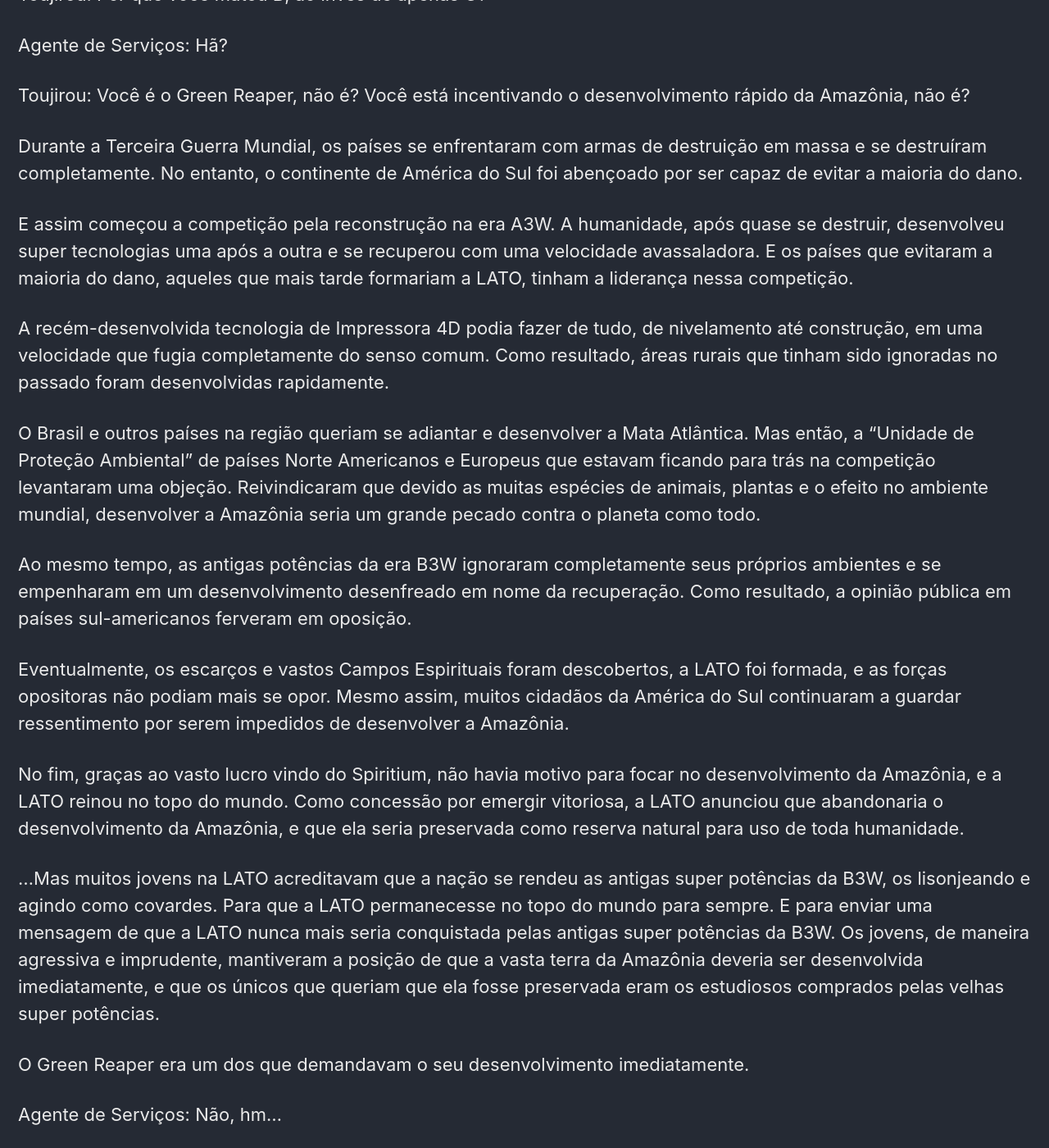
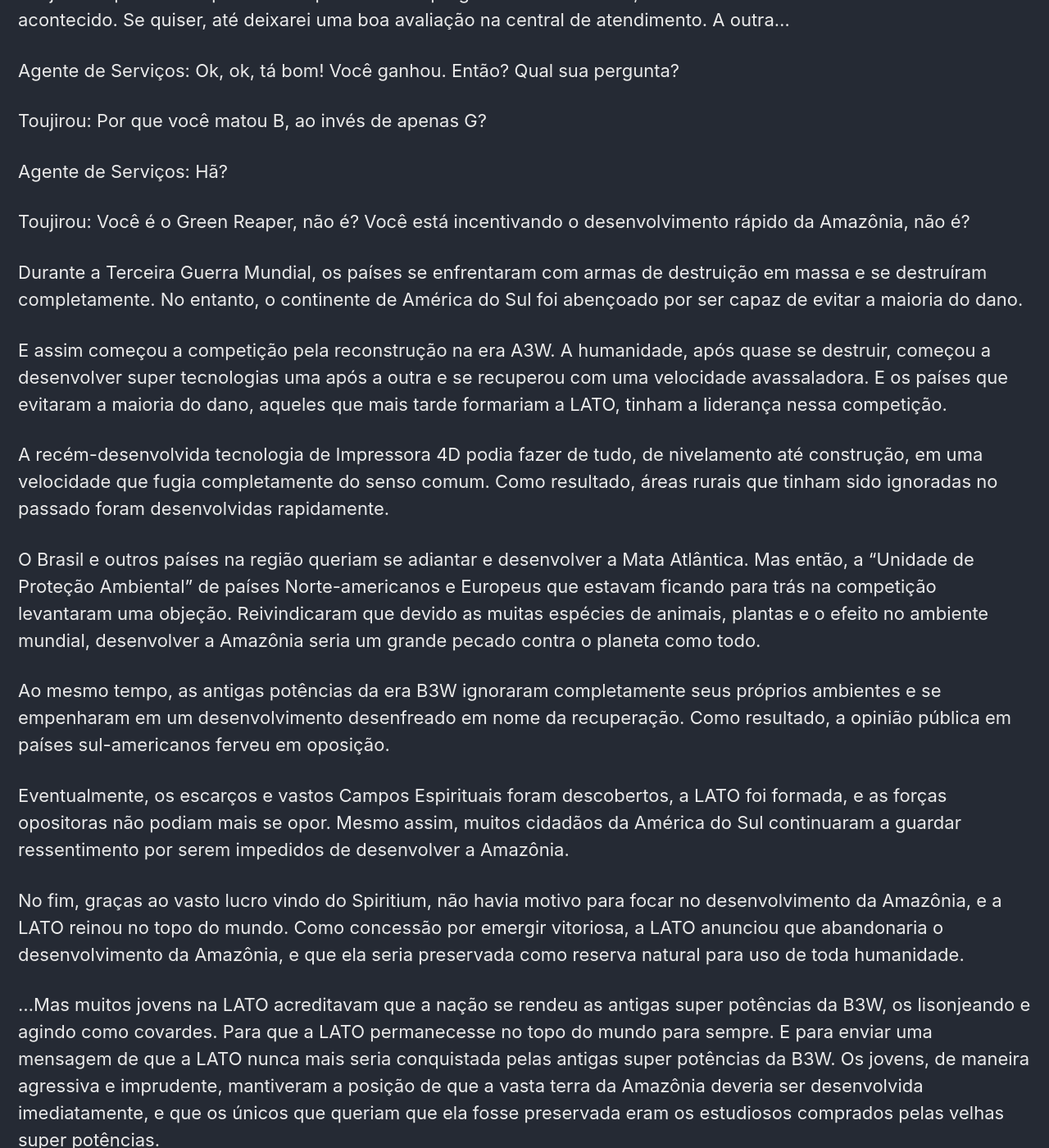
Before and after one commit to JesterThirty4/JesterThirty4.github.io, a Jekyll site: the page built from _pages/ciconia-phase2-preview.md, in a window 1280 px wide and 1400 px high, scrolled down 2764 px. Shown: the whole window at 82% size. Built offline with Jekyll 4.4.1, drawn with Linux system fonts in a browser that asks for light colours; cached includes are drawn as plain includes; some of the changed text lies outside the part shown.

Commit message:
Update ciconia-phase2-preview.md

```diff
--- a/_pages/ciconia-phase2-preview.md
+++ b/_pages/ciconia-phase2-preview.md
@@ -77,13 +80,13 @@
 
 Durante a Terceira Guerra Mundial, os países se enfrentaram com armas de destruição em massa e se destruíram completamente. No entanto, o continente de América do Sul foi abençoado por ser capaz de evitar a maioria do dano.
 
-E assim começou a competição pela reconstrução na era A3W. A humanidade, após quase se destruir, desenvolveu super tecnologias uma após a outra e se recuperou com uma velocidade avassaladora. E os países que evitaram a maioria do dano, aqueles que mais tarde formariam a LATO, tinham a liderança nessa competição.
+E assim começou a competição pela reconstrução na era A3W. A humanidade, após quase se destruir, começou a desenvolver super tecnologias uma após a outra e se recuperou com uma velocidade avassaladora. E os países que evitaram a maioria do dano, aqueles que mais tarde formariam a LATO, tinham a liderança nessa competição.
 
 A recém-desenvolvida tecnologia de Impressora 4D podia fazer de tudo, de nivelamento até construção, em uma velocidade que fugia completamente do senso comum. Como resultado, áreas rurais que tinham sido ignoradas no passado foram desenvolvidas rapidamente.
 
-O Brasil e outros países na região queriam se adiantar e desenvolver a Mata Atlântica. Mas então, a "Unidade de Proteção Ambiental" de países Norte Americanos e Europeus que estavam ficando para trás na competição levantaram uma objeção. Reivindicaram que devido as muitas espécies de animais, plantas e o efeito no ambiente mundial, desenvolver a Amazônia seria um grande pecado contra o planeta como todo.
+O Brasil e outros países na região queriam se adiantar e desenvolver a Mata Atlântica. Mas então, a "Unidade de Proteção Ambiental" de países Norte-americanos e Europeus que estavam ficando para trás na competição levantaram uma objeção. Reivindicaram que devido as muitas espécies de animais, plantas e o efeito no ambiente mundial, desenvolver a Amazônia seria um grande pecado contra o planeta como todo.
 
-Ao mesmo tempo, as antigas potências da era B3W ignoraram completamente seus próprios ambientes e se empenharam em um desenvolvimento desenfreado em nome da recuperação. Como resultado, a opinião pública em países sul-americanos ferveram em oposição.
+Ao mesmo tempo, as antigas potências da era B3W ignoraram completamente seus próprios ambientes e se empenharam em um desenvolvimento desenfreado em nome da recuperação. Como resultado, a opinião pública em países sul-americanos ferveu em oposição.
 
 
 Eventualmente, os escarços e vastos Campos Espirituais foram descobertos, a LATO foi formada, e as forças opositoras não podiam mais se opor. Mesmo assim, muitos cidadãos da América do Sul continuaram a guardar ressentimento por serem impedidos de desenvolver a Amazônia.
```
Also changed, not shown: other parts of _pages/ciconia-phase2-preview.md (+8 -5 lines).
